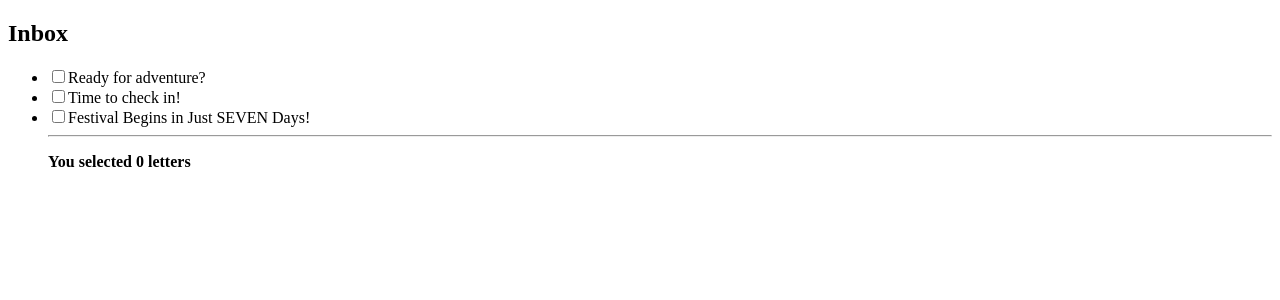
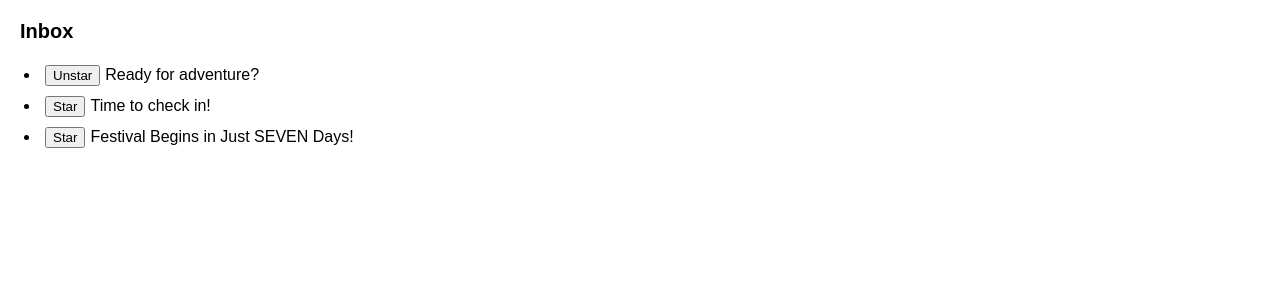
Before and after one commit to vladislav0sidorov/Solution-for-university, a React (Vite) app: page / in a window 1280 px wide. Shown: the top 300 px of the page. Built offline with nearby package versions, Linux system fonts and the light colour scheme.

Commit message:
3_2_3 Fix the disappearing selection

```diff
--- a/src/App.css
+++ b/src/App.css
@@ -1,27 +1,51 @@
-
-.contact-list {
-  display: flex;
-  flex-direction: column;
-  gap: 10px;
-  padding: 20px;
+* {
+  box-sizing: border-box;
 }
 
-.contact-list button {
-  padding: 10px;
-  cursor: pointer;
+body {
+  font-family: sans-serif;
+  margin: 20px;
+  padding: 0;
 }
 
-.contact-list button.selected {
-  background: #007bff;
-  color: white;
+h1 {
+  margin-top: 0;
+  font-size: 22px;
 }
 
-.chat {
-  padding: 20px;
+h2 {
+  margin-top: 0;
+  font-size: 20px;
 }
 
-.chat textarea {
-  width: 100%;
-  height: 150px;
-  padding: 10px;
+h3 {
+  margin-top: 0;
+  font-size: 18px;
 }
+
+h4 {
+  margin-top: 0;
+  font-size: 16px;
+}
+
+h5 {
+  margin-top: 0;
+  font-size: 14px;
+}
+
+h6 {
+  margin-top: 0;
+  font-size: 12px;
+}
+
+code {
+  font-size: 1.2em;
+}
+
+ul {
+  padding-inline-start: 20px;
+}
+
+button { margin: 5px; }
+li { border-radius: 5px; }
+.highlighted { background: #d2eaff; }
--- a/src/App.tsx
+++ b/src/App.tsx
@@ -1,25 +1,35 @@
-// 3_3_1 Synced inputs
+// 3_2_3 Fix the disappearing selection
 /*
-  Эти два входа являются независимыми. Сделайте их синхронизированными: редактирование одного входа должно обновить другой вход с тем же текстом, и наоборот.
+    Выводится список писем, которые хранятся в переменной состояния letters. Когда вы наводите курсор или фокус на определенное письмо - оно выделяется (подсвечивается). Текущее выделенное письмо хранится в переменной состояния highlightedLetter. Вы можете "выделять" и "снимать выделение" отдельных писем, что приводит к обновлению массива letters в состоянии.
+
+    Этот код работает, но есть небольшой сбой в пользовательском интерфейсе. Когда вы нажимаете "Star" или "Unstar", подсветка на мгновение исчезает. Однако она снова появляется, как только вы перемещаете указатель или переключаетесь на другое письмо с клавиатуры. Почему это происходит? Исправьте это, чтобы подсветка не исчезала после нажатия кнопки.
 */
 
 import { useState } from 'react'
-import { letters } from './data.js'
+import { initialLetters, LetterType } from './data.js'
 import Letter from './Letter.js'
 
 export default function MailClient() {
-  const [selectedIds, setSelectedIds] = useState<number[]>([])
+  const [letters, setLetters] = useState(initialLetters)
+  const [highlightedLetter, setHighlightedLetter] = useState<LetterType | null>(null)
 
-  const selectedCount = selectedIds.length
+  function handleHover(letter: LetterType) {
+    setHighlightedLetter(letter)
+  }
 
-  function handleToggle(toggledId: number) {
-    setSelectedIds(prevIds => {
-      if (prevIds.includes(toggledId)) {
-        return prevIds.filter(id => id !== toggledId)
-      } else {
-        return [...prevIds, toggledId]
-      }
-    })
+  function handleStar(starred: LetterType) {
+    setLetters(
+      letters.map(letter => {
+        if (letter.id === starred.id) {
+          return {
+            ...letter,
+            isStarred: !letter.isStarred
+          }
+        } else {
+          return letter
+        }
+      })
+    )
   }
 
   return (
@@ -27,12 +37,14 @@ export default function MailClient() {
       <h2>Inbox</h2>
       <ul>
         {letters.map(letter => (
-          <Letter key={letter.id} letter={letter} isSelected={selectedIds.includes(letter.id)} onToggle={handleToggle} />
+          <Letter
+            key={letter.id}
+            letter={letter}
+            isHighlighted={highlightedLetter ? letter.id === highlightedLetter.id : false}
+            onHover={handleHover}
+            onToggleStar={handleStar}
+          />
         ))}
-        <hr />
-        <p>
-          <b>You selected {selectedCount} letters</b>
-        </p>
       </ul>
     </>
   )
--- a/src/Letter.tsx
+++ b/src/Letter.tsx
@@ -1,18 +1,34 @@
 import { LetterType } from './data'
 
-export default function Letter({ letter, onToggle, isSelected }: { letter: LetterType; onToggle: (id: number) => void; isSelected: boolean }) {
+export default function Letter({
+  letter,
+  isHighlighted,
+  onHover,
+  onToggleStar
+}: {
+  letter: LetterType
+  isHighlighted: boolean
+  onHover: (letter: LetterType) => void
+  onToggleStar: (letter: LetterType) => void
+}) {
   return (
-    <li className={isSelected ? 'selected' : ''}>
-      <label>
-        <input
-          type="checkbox"
-          checked={isSelected}
-          onChange={() => {
-            onToggle(letter.id)
-          }}
-        />
-        {letter.subject}
-      </label>
+    <li
+      className={isHighlighted ? 'highlighted' : ''}
+      onFocus={() => {
+        onHover(letter)
+      }}
+      onPointerMove={() => {
+        onHover(letter)
+      }}
+    >
+      <button
+        onClick={() => {
+          onToggleStar(letter)
+        }}
+      >
+        {letter.isStarred ? 'Unstar' : 'Star'}
+      </button>
+      {letter.subject}
     </li>
   )
 }
--- a/src/data.ts
+++ b/src/data.ts
@@ -4,7 +4,7 @@ export type LetterType = {
   isStarred: boolean
 }
 
-export const letters = [{
+export const initialLetters = [{
   id: 0,
   subject: 'Ready for adventure?',
   isStarred: true,
--- a/src/main.tsx
+++ b/src/main.tsx
@@ -1,11 +1,11 @@
 import { StrictMode } from 'react'
 import { createRoot } from 'react-dom/client'
-import List from './App'
-import Canvas from './App'
-import ShoppingCart from './App'
+import App from './App'
+
+import './App.css'
 
 createRoot(document.getElementById('root')!).render(
   <StrictMode>
-    <ShoppingCart />
+    <App />
   </StrictMode>
 )
```
